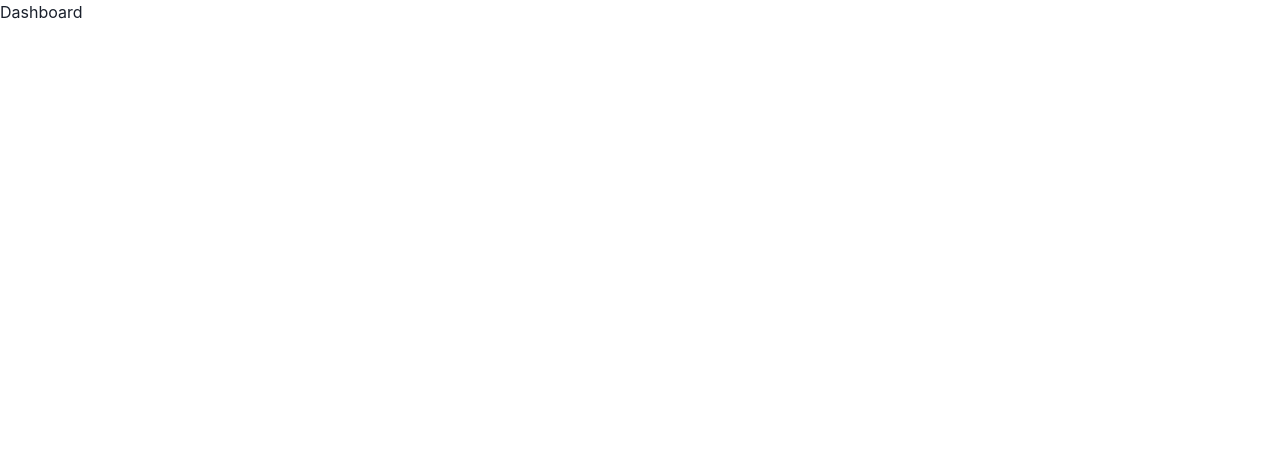
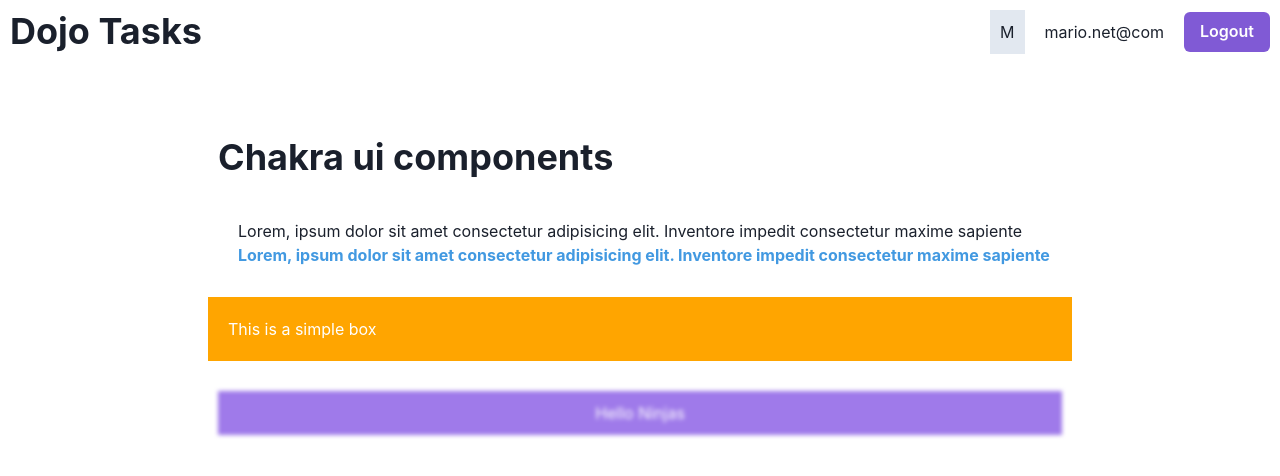
Before and after one commit to abrarzahed/chakra-ui-dojos, a React (Vite) app: page / in a window 1280 px wide. Shown: the top 476 px of the page. Built offline with nearby package versions, Linux system fonts and the light colour scheme.

Commit message:
covered chakra flex

```diff
--- /dev/null
+++ b/src/components/Navbar.jsx
@@ -0,0 +1,26 @@
+import {
+  Box,
+  Button,
+  Flex,
+  Heading,
+  HStack,
+  Spacer,
+  Text,
+} from "@chakra-ui/react";
+
+export default function Navbar() {
+  return (
+    <Flex as="nav" p="10px" alignItems="center">
+      <Heading as="h1">Dojo Tasks</Heading>
+      <Spacer />
+
+      <HStack spacing="20px">
+        <Box bg="gray.200" p="10px">
+          M
+        </Box>
+        <Text>mario.net@com</Text>
+        <Button colorScheme="purple">Logout</Button>
+      </HStack>
+    </Flex>
+  );
+}
--- a/src/layouts/RootLayout.jsx
+++ b/src/layouts/RootLayout.jsx
@@ -1,9 +1,11 @@
-import { Outlet } from "react-router-dom"
+import { Outlet } from "react-router-dom";
+import Navbar from "../components/Navbar";
 
 export default function RootLayout() {
   return (
     <div>
+      <Navbar />
       <Outlet />
     </div>
-  )
+  );
 }
--- a/src/main.jsx
+++ b/src/main.jsx
@@ -1,3 +1,4 @@
+import "./App.css";
 import React from "react";
 import ReactDOM from "react-dom/client";
 import App from "./App";
--- a/src/pages/Dashboard.jsx
+++ b/src/pages/Dashboard.jsx
@@ -1,5 +1,36 @@
+import { Box, Container, Heading, Text } from "@chakra-ui/react";
+
 export default function Dashboard() {
+  const boxStyles = {
+    padding: "10px",
+    background: "purple.400",
+    color: "white",
+    margin: "10px",
+    textAlign: "center",
+    filter: "blur(2px)",
+    ":hover": {
+      background: "red.400",
+      filter: "blur(0px)",
+    },
+  };
   return (
-    <div>Dashboard</div>
-  )
+    <Container as="section" maxWidth="4xl" paddingBlock="2rem">
+      <Heading marginBlock="30px" padding="10px">
+        Chakra ui components
+      </Heading>
+      <Text marginLeft="30px">
+        Lorem, ipsum dolor sit amet consectetur adipisicing elit. Inventore
+        impedit consectetur maxime sapiente
+      </Text>
+      <Text marginLeft="30px" color="blue.400" fontWeight="bold">
+        Lorem, ipsum dolor sit amet consectetur adipisicing elit. Inventore
+        impedit consectetur maxime sapiente
+      </Text>
+      <Box marginBlock="30px" padding="20px" background="orange">
+        <Text color="white">This is a simple box</Text>
+      </Box>
+
+      <Box sx={boxStyles}>Hello Ninjas</Box>
+    </Container>
+  );
 }
```
Also changed, not shown: src/App.css (added).
